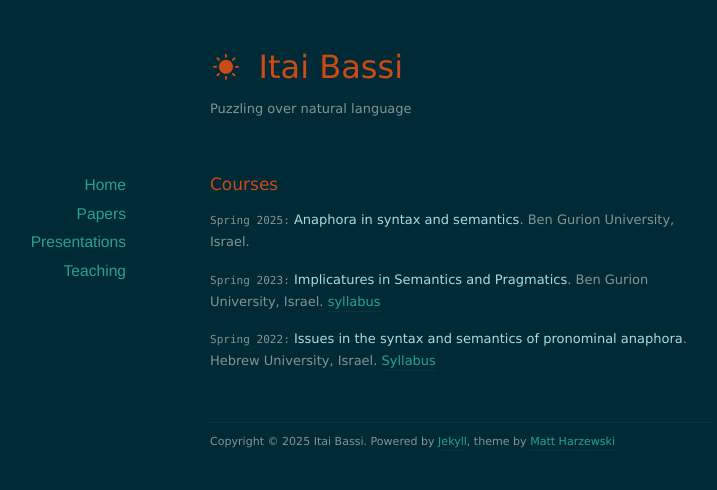
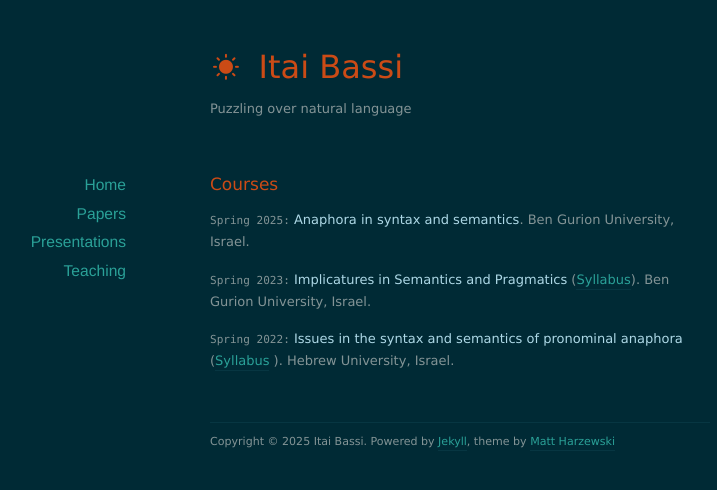
Before and after one commit to itaibassi/itaibassi.github.io, a Jekyll site: the page built from teaching/index.markdown, in a window 1280 px wide. Shown: the top 490 px of the page, without its empty margins (180-897 px from the left). Built offline with Jekyll 4.4.1, drawn with Linux system fonts in a browser that asks for light colours; nearby versions of some CDN libraries.

Commit message:
Update index.markdown

```diff
--- a/teaching/index.markdown
+++ b/teaching/index.markdown
@@ -11,6 +11,7 @@
 
 `Spring 2025:` <font color="lightblue"> Anaphora in syntax and semantics</font>. Ben Gurion University, Israel.
 
-`Spring 2023:` <font color="lightblue"> Implicatures in Semantics and Pragmatics</font>. Ben Gurion University, Israel. [syllabus](https://www.dropbox.com/scl/fi/rztvakbpod60q8uh7nku1/BGU_Implicatures-course_Syllabus.pdf?rlkey=1jr0aouknk5yeiqgmjhaoxzh8&dl=0)
+`Spring 2023:` <font color="lightblue"> Implicatures in Semantics and Pragmatics</font> ([Syllabus](https://www.dropbox.com/scl/fi/rztvakbpod60q8uh7nku1/BGU_Implicatures-course_Syllabus.pdf?rlkey=1jr0aouknk5yeiqgmjhaoxzh8&dl=0)). Ben Gurion University, Israel.
 
-`Spring 2022:` <font color="lightblue"> Issues in the syntax and semantics of pronominal anaphora</font>. Hebrew University, Israel. [Syllabus](https://www.dropbox.com/scl/fi/s23hvpa7hfawg6d0ao7wv/HUJI_anaphora-course_2022_syllabus.pdf?rlkey=bvs76exsb4m5r8m16muf26iaf&dl=0)
+`Spring 2022:` <font color="lightblue"> Issues in the syntax and semantics of pronominal anaphora</font> ([Syllabus](https://www.dropbox.com/scl/fi/s23hvpa7hfawg6d0ao7wv/HUJI_anaphora-course_2022_syllabus.pdf?rlkey=bvs76exsb4m5r8m16muf26iaf&dl=0)
+). Hebrew University, Israel.
```
